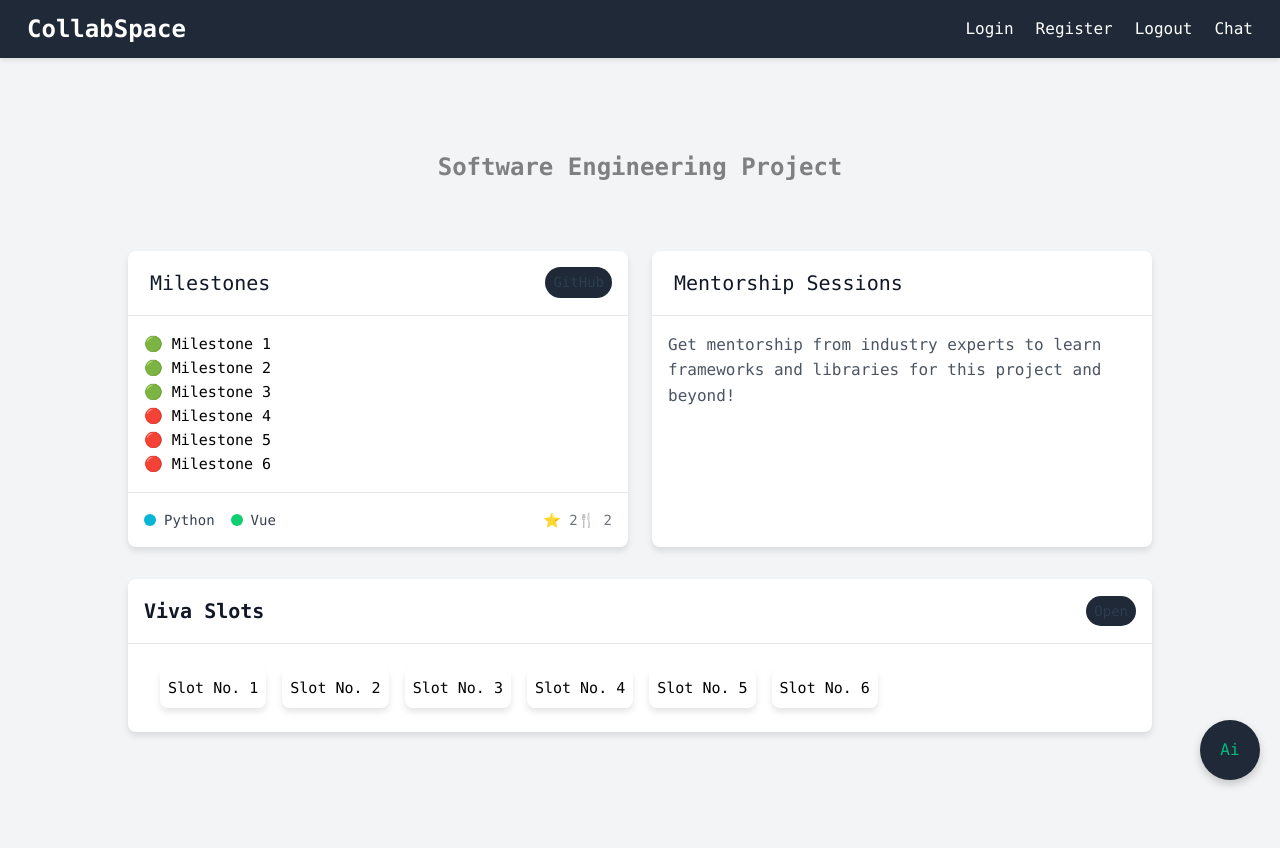
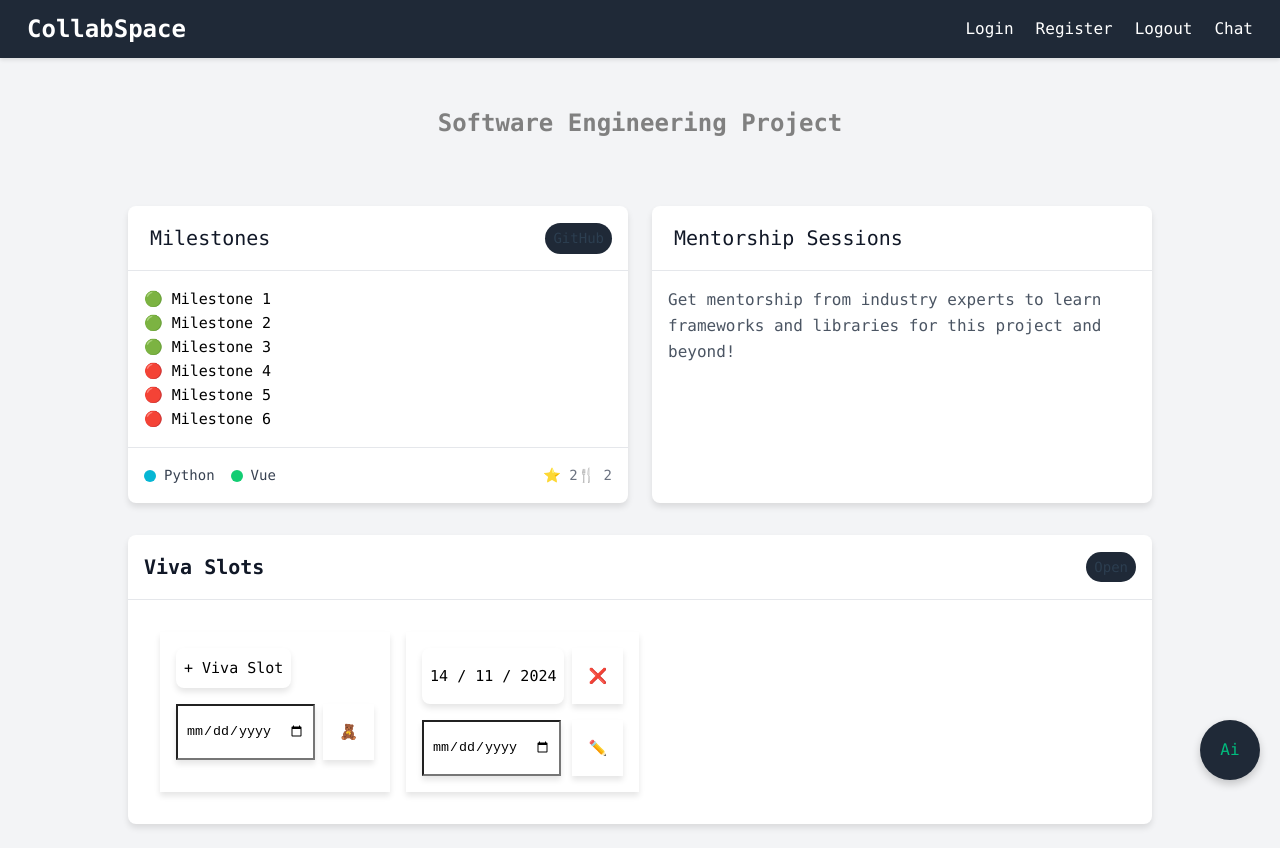
Before and after one commit to tanmay316/CollabSpace-Tracking-Student-Progress-in-Software-Projects, a Vue app in the folder frontend/: page / in a window 1280 px wide. Before the commit the page ends 800 px from the top, so only its background shows below. Built offline with nearby package versions, Linux system fonts and the light colour scheme.

Commit message:
CRUD: Viva Slots

```diff
--- a/frontend/src/components/Project.vue
+++ b/frontend/src/components/Project.vue
@@ -62,12 +62,27 @@
             </div>
             <div class="card-body">
               <div class="slots">
-                <div class="slot">Slot No. 1</div>
-                <div class="slot">Slot No. 2</div>
-                <div class="slot">Slot No. 3</div>
-                <div class="slot">Slot No. 4</div>
-                <div class="slot">Slot No. 5</div>
-                <div class="slot">Slot No. 6</div>
+
+                <div class="slot-container">
+                  <div class="slot-block1">
+                    <div class="create-slot">+ Viva Slot</div>
+                  </div>
+                  <div class="slot-block2">
+                    <input class="viva-date-icon" type="date">
+                    <div class="viva-icon">🧸</div>
+                  </div>
+                </div>
+
+                <div class="slot-container">
+                  <div class="slot-block1">
+                    <div class="slot">14 / 11 / 2024</div>
+                    <div class="viva-icon">❌</div>
+                  </div>
+                  <div class="slot-block2">
+                    <input class="viva-date-icon" type="date">
+                    <div class="viva-icon">✏️</div>
+                  </div>
+                </div>
               </div>
             </div>
           </div>
@@ -77,6 +92,21 @@
   </template>
 
   <style scoped>
+  .slot-block1, .slot-block2{
+    gap: 0.5rem;
+    display: flex;
+    padding: 0.5rem;
+    justify-content: space-between;
+  }
+
+  .slot-container{
+    padding: 0.5rem;
+    margin: 0.5rem;
+    display: flex;
+    flex-direction: column;
+    box-shadow: 0 4px 6px rgba(0, 0, 0, 0.1);
+  }
+
   h2 {
   color: gray;
   font-weight: bold;
@@ -91,12 +121,38 @@
   }
 
   .slot{
+    align-content: center;
     color: #000;
-    display: flex;
+    box-shadow: 0 4px 6px rgba(0, 0, 0, 0.1);
+    border-radius: 8px;
+    padding: 0.5rem;
+  }
+
+  .create-slot{
+    color: #000;
+    box-shadow: 0 4px 6px rgba(0, 0, 0, 0.1);
+    border-radius: 8px;
+    padding: 0.5rem;
+  }
+
+  .create-slot:hover{
+    cursor: pointer;
+    transform: scale(1.05);
+    background-color: #06b6d4;
+  }
+
+  .viva-date-icon{
     padding: 0.5rem;
     box-shadow: 0 4px 6px rgba(0, 0, 0, 0.1);
-    border-radius: 8px;
-    margin:0 0.5rem;
+  }
+
+  .viva-icon{
+    padding: 1rem;
+    box-shadow: 0 4px 6px rgba(0, 0, 0, 0.1);
+  }
+
+  .viva-icon:hover{
+    cursor: pointer;
   }
 
   .slot:hover{
```
